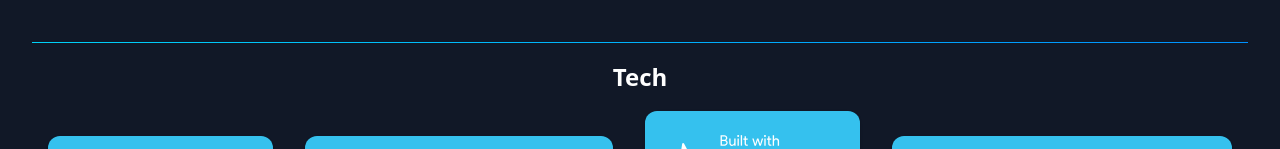
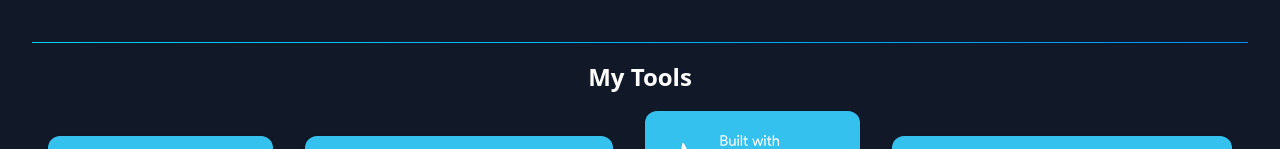
Before and after one commit to aw-0/axiliquint, a Nuxt app: page / in a window 1280 px wide. Shown: the part 153-302 px from the top of the page. Built offline with nearby package versions, Linux system fonts and the light colour scheme.

Commit message:
:bird: Update for Twitter SS

```diff
--- a/pages/index.vue
+++ b/pages/index.vue
@@ -8,7 +8,7 @@
       <div class="h-px magical-bg mt-10"></div>
     </div>
     <div class="w-full mx-auto pb-2">
-      <h1 class="text-2xl text-center text-white font-semibold">Tech</h1>
+      <h1 class="text-2xl text-center text-white font-semibold">My Tools</h1>
       <div class="md:flex items-center justify-center">
         <div class="mx-4 mt-4 bg-primary rounded sm:rounded-xl shadow hover:shadow-xl focus:outline-none px-4 py-2">
             <p class="text-center"><i class="fab fa-vuejs text-white my-2 text-8xl"></i></p>
```
